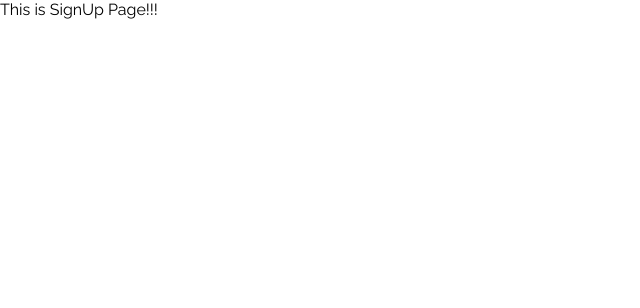
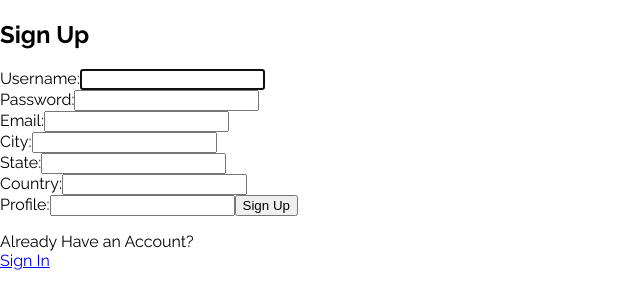
Before and after one commit to Roooooobin/MyStackoverflow, a React (Create React App) app in the folder frontend/: page /signup in a window 1280 px wide. Shown: the top 308 px of the page, without its empty margins (0-640 px from the left). Built offline with nearby package versions, Linux system fonts and the light colour scheme.

Commit message:
Add Sign Up page
Signed-off-by: Weichen Luo <wl2562@nyu.edu>

```diff
--- a/frontend/src/App.js
+++ b/frontend/src/App.js
@@ -4,7 +4,7 @@ import { Routes, Route } from "react-router-dom";
 import Home from "./pages/Home/Home";
 import Login from "./pages/Loigin/Login";
 import Question from "./pages/Question/Question";
-import SignUp from "./pages/SignUp";
+import SignUp from "./pages/SignUp/SignUp";
 import Result from "./pages/SearchResult";
 import Profile from "./pages/Profile";
 
--- a/frontend/src/pages/Loigin/Login.jsx
+++ b/frontend/src/pages/Loigin/Login.jsx
@@ -28,47 +28,33 @@ const Login = () => {
 
     const handleSubmit = async (e) => {
         e.preventDefault();
-        try {
+        const md5pwd = md5(pwd)
+        let formdata = new FormData()
+
+        formdata.append('username', username)
+        formdata.append('password', md5pwd)
+
         const authUser = {
             method: "POST",
-                headers: { "Content-Type": "application/json" },
             withCredentials: true,
-                body: JSON.stringify({
-                    username: username,
-                    password: md5(pwd),
-                }),
+            body: formdata,
         };
 
         const response = await fetch(LOGIN_URL, authUser);
+        const data = await response.json();
 
-            console.log(JSON.stringify(response?.data));
-
-            const uid = response.data.uid;
+        const uid = data;
         let login;
         if (uid > 0) {
             login = true;
-            } else {
-                login = false;
-            }
-
             setAuth({ uid, username, login });
 
             setUsername("");
             setPwd("");
             setSuccess(true);
-        } catch (err) {
-            if (!err?.response) {
-                setErrMsg("No Server Response");
-            } else if (err.response?.status === 400) {
-                setErrMsg("Missing username or password");
-            } else if (err.response?.status === 401) {
-                setErrMsg("Unauthorized");
-            } else if (err.response?.status === 404) {
-                setErrMsg("No Auth API");
         } else {
-                setErrMsg("Login failed");
-            }
-            errRef.current.focus();
+            setErrMsg("username and password not match");
+            login = false;
         }
     };
 
--- a/frontend/src/pages/SignUp.jsx
+++ /dev/null
@@ -1,5 +0,0 @@
-function SignUp() {
-  return <label>This is SignUp Page!!!</label>;
-}
-
-export default SignUp;
--- /dev/null
+++ b/frontend/src/pages/SignUp/SignUp.jsx
@@ -0,0 +1,183 @@
+import { useRef, useState, useEffect, useContext, React } from "react";
+import AuthContext from "../../context/authProvidor";
+import md5 from "js-md5";
+import { Link } from "react-router-dom";
+
+const SIGNUP_URL = "http://0.0.0.0:8080/user/add";
+
+const SignUp = () => {
+    const { setAuth } = useContext(AuthContext);
+    const userRef = useRef();
+    const errRef = useRef();
+
+    const [username, setUsername] = useState("");
+    const [pwd, setPwd] = useState("");
+    const [email, setEmail] = useState("");
+    const [city, setCity] = useState("");
+    const [state, setState] = useState("");
+    const [country, setCountry] = useState("");
+    const [profile, setProfile] = useState("");
+    const [errMsg, setErrMsg] = useState("");
+    const [success, setSuccess] = useState(false);
+
+    useEffect(() => {
+        userRef.current.focus();
+    }, []);
+
+    useEffect(() => {
+        setErrMsg("");
+    }, [username, pwd]);
+
+    const handleSubmit = async (e) => {
+        e.preventDefault();
+
+        let formData = new FormData();
+        formData.append('username', username);
+        formData.append('password', md5(pwd));
+        formData.append('email', email)
+        formData.append('city', city)
+        formData.append('state', state)
+        formData.append('country', country)
+        formData.append('profile', profile)
+
+        const registUser = {
+            method: "POST",
+            // headers: { 'content-type': 'multipart/form-data' },
+            withCredentials: true,
+            body: formData,
+        };
+
+
+        const response = await fetch(SIGNUP_URL, registUser);
+        const data = await response.json();
+
+        const uid = data;
+        const login = uid>0;
+
+        if (uid > 0) {
+            login = true;
+            setAuth({ uid, username, login });
+
+            setUsername("");
+            setPwd("");
+            setEmail("");
+            setCity("");
+            setState("");
+            setCountry("");
+            setProfile("");
+            setSuccess(true);
+        } else {
+            setErrMsg("Err on creating user, please try another user name");
+        }
+
+        // setUsername("");
+        // setPwd("");
+        // setEmail("");
+        // setCity("");
+        // setState("");
+        // setCountry("");
+        // setProfile("");
+        // setSuccess(true);
+    };
+
+    return (
+        <>
+            {success ? (
+                <section>
+                    <h1>you have successfully signed up</h1>
+                    <br />
+                    <p>
+                        <Link to={"/"}>Go to home page</Link>
+                    </p>
+                </section>
+            ) : (
+                <section>
+                    <p
+                        ref={errRef}
+                        className={errMsg ? "errmsg" : "offscreen"}
+                        aria-live="assertive"
+                    >
+                        {errMsg}
+                    </p>
+                    <h1>Sign Up</h1>
+                    <form onSubmit={handleSubmit}>
+                        <label htmlFor="username">Username:</label>
+                        <input
+                            type="text"
+                            id="username"
+                            ref={userRef}
+                            autoComplete="off"
+                            onChange={(e) => setUsername(e.target.value)}
+                            value={username}
+                            required
+                        />
+                        <br />
+                        <label htmlFor="password">Password:</label>
+                        <input
+                            type="password"
+                            id="password"
+                            onChange={(e) => setPwd(e.target.value)}
+                            value={pwd}
+                            required
+                        />
+                        <br />
+                        <label htmlFor="email">Email:</label>
+                        <input
+                            type="email"
+                            id="email"
+                            onChange={(e) => setEmail(e.target.value)}
+                            value={email}
+                            required
+                        />
+                        <br />
+                        <label htmlFor="city">City:</label>
+                        <input
+                            type="text"
+                            id="city"
+                            onChange={(e) => setCity(e.target.value)}
+                            value={city}
+                            required
+                        />
+                        <br />
+                        <label htmlFor="state">State:</label>
+                        <input
+                            type="text"
+                            id="state"
+                            onChange={(e) => setState(e.target.value)}
+                            value={state}
+                            required
+                        />
+                        <br />
+                        <label htmlFor="country">Country:</label>
+                        <input
+                            type="text"
+                            id="country"
+                            onChange={(e) => setCountry(e.target.value)}
+                            value={country}
+                            required
+                        />
+                        <br />
+                        <label htmlFor="profile">Profile:</label>
+                        <input
+                            type="text"
+                            id="profile"
+                            onChange={(e) => setProfile(e.target.value)}
+                            value={profile}
+                            required
+                        />
+                        <button>Sign Up</button>
+                    </form>
+                    <p>
+                        Already Have an Account?
+                        <br />
+                        <span className="line">
+                            <Link to={"/login"}>Sign In</Link>
+                        </span>
+                    </p>
+                </section>
+            )}
+        </>
+    );
+};
+
+export default SignUp;
```
Lines whose indentation alone changed are shown as unchanged.
